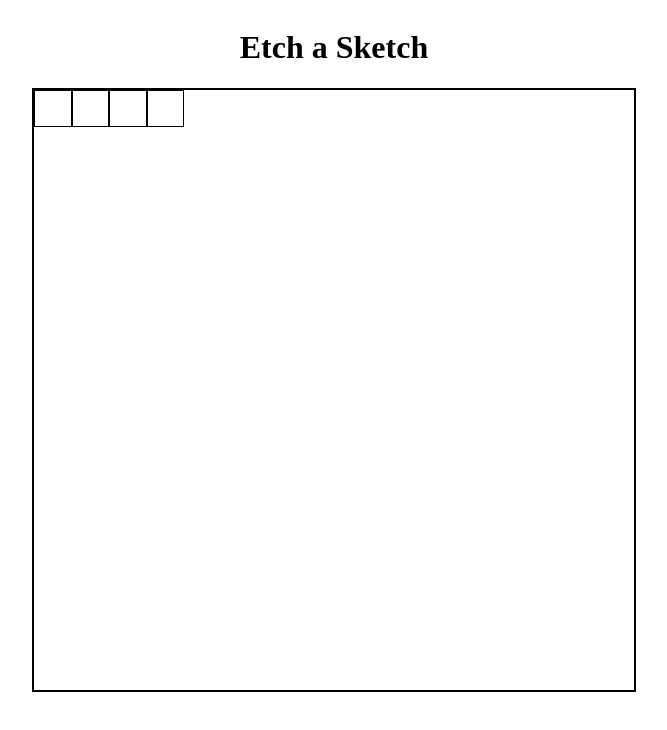
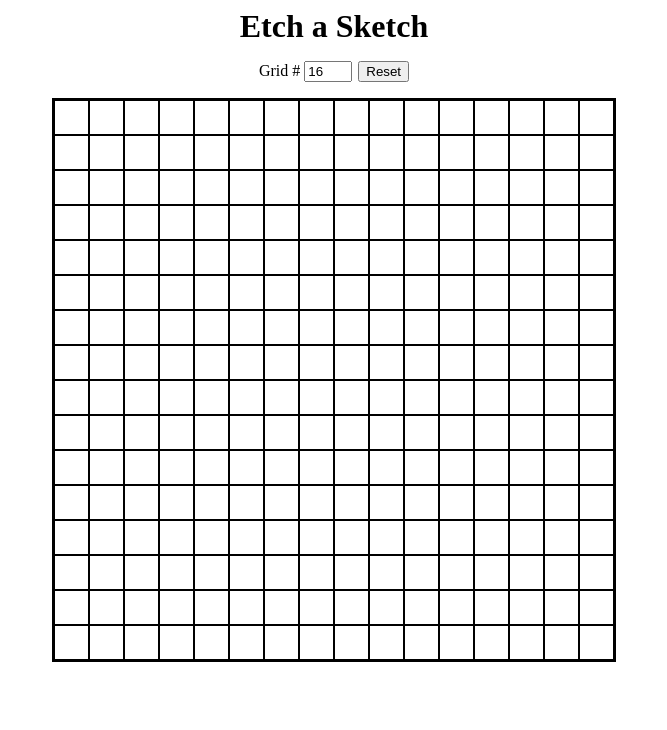
Before and after one commit to NewbPotato/Odin-Etch-a-Sketch, a plain HTML site: page index.html in a window 1280 px wide. Shown: the whole page, without its empty margins (306-973 px from the left). Drawn offline with Linux system fonts and the light colour scheme.

Commit message:
Finish spect

```diff
--- a/index.html
+++ b/index.html
@@ -8,10 +8,45 @@
 
 <body>
     <h1>Etch a Sketch</h1>
-    <div class="grid-container">
-        <div class="grid-box"></div>
-        <div class="grid-box"></div>
-        <div class="grid-box"></div>
-        <div class="grid-box"></div>
-    </div>
+    <p>
+        <span>Grid #</span>
+        <input id="gridNum" name="gridNum" type="number" value="16" max="64">
+        <button id="gridBtn">Reset</button>
+    </p>
+    <div class="grid-container"></div>
+
+
+    <script>
+        let container = document.querySelector(".grid-container");
+        let grid = document.getElementById("gridNum").value;
+        let button = document.getElementById("gridBtn")
+
+        initialize(grid);
+
+        function initialize(num) {
+            container.setAttribute("style", "grid-template-columns: repeat("+grid+", 1fr);");
+
+            for (let i = 0; i < grid*grid; i++) {
+                let div = document.createElement("div");
+                div.classList.add("grid-box");
+                div.addEventListener("mousemove", () => {
+                        div.setAttribute("style", "background: black;")
+                    });
+                container.appendChild(div);
+                }
+        }
+
+        button.addEventListener("mousedown", () => {
+
+            while (container.firstChild) {
+                container.removeChild(container.lastChild);
+            }
+
+            grid = document.getElementById("gridNum").value;
+            if (grid > 64) {
+                grid = 64};
+
+            initialize(grid);
+        });
+    </script>
 </body>
--- a/styles.css
+++ b/styles.css
@@ -5,16 +5,23 @@
     flex-direction: column;
 }
 
+h1 {
+    margin: 0;
+}
+
 .grid-container {
-    height: 600px;
-    width: 600px;
+    height: 560px;
+    width: 560px;
     border: 2px solid black;
     display: grid;
-    grid-template-columns: repeat(16, 2fr);
-    grid-template-rows: repeat(16, 2fr);
 }
 
 .grid-box {
     background-color: white;
     border: 1px solid black;
 }
+
+#gridNum {
+    width: 40px;
+    margin-right: 2px;
+}
```
